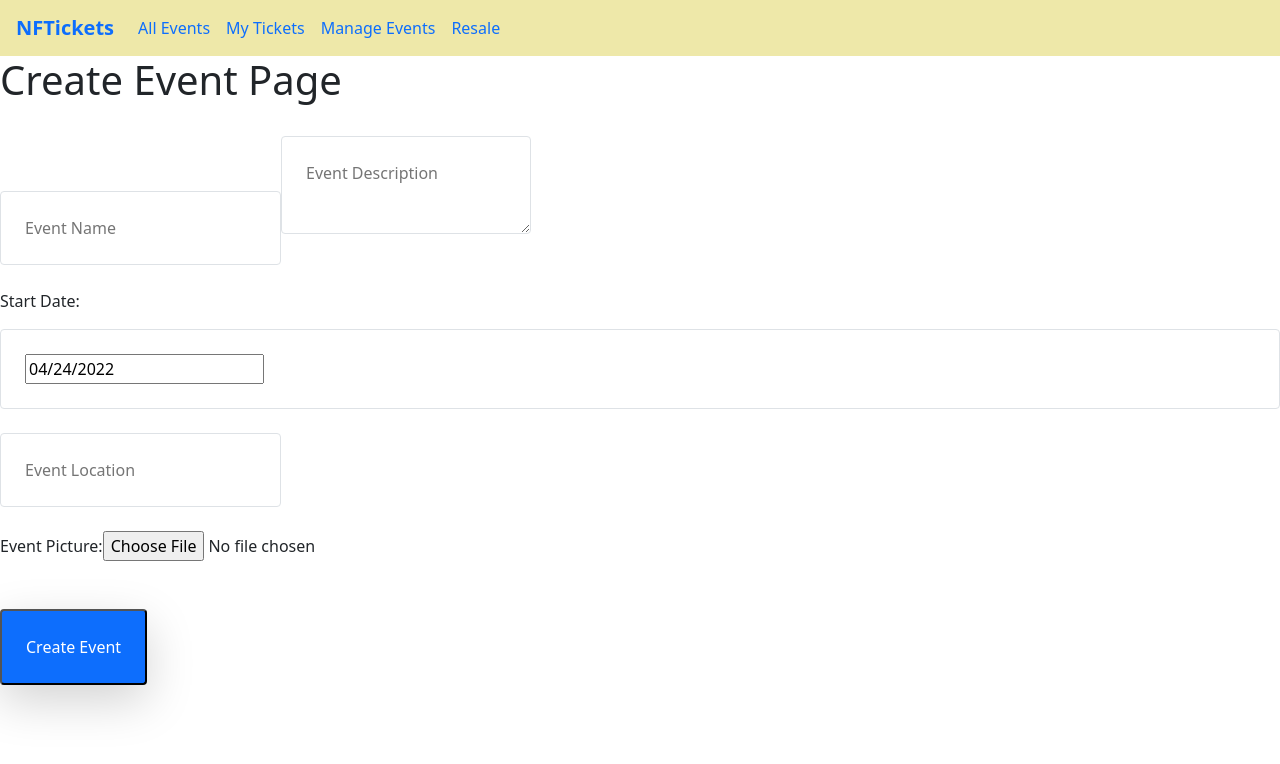
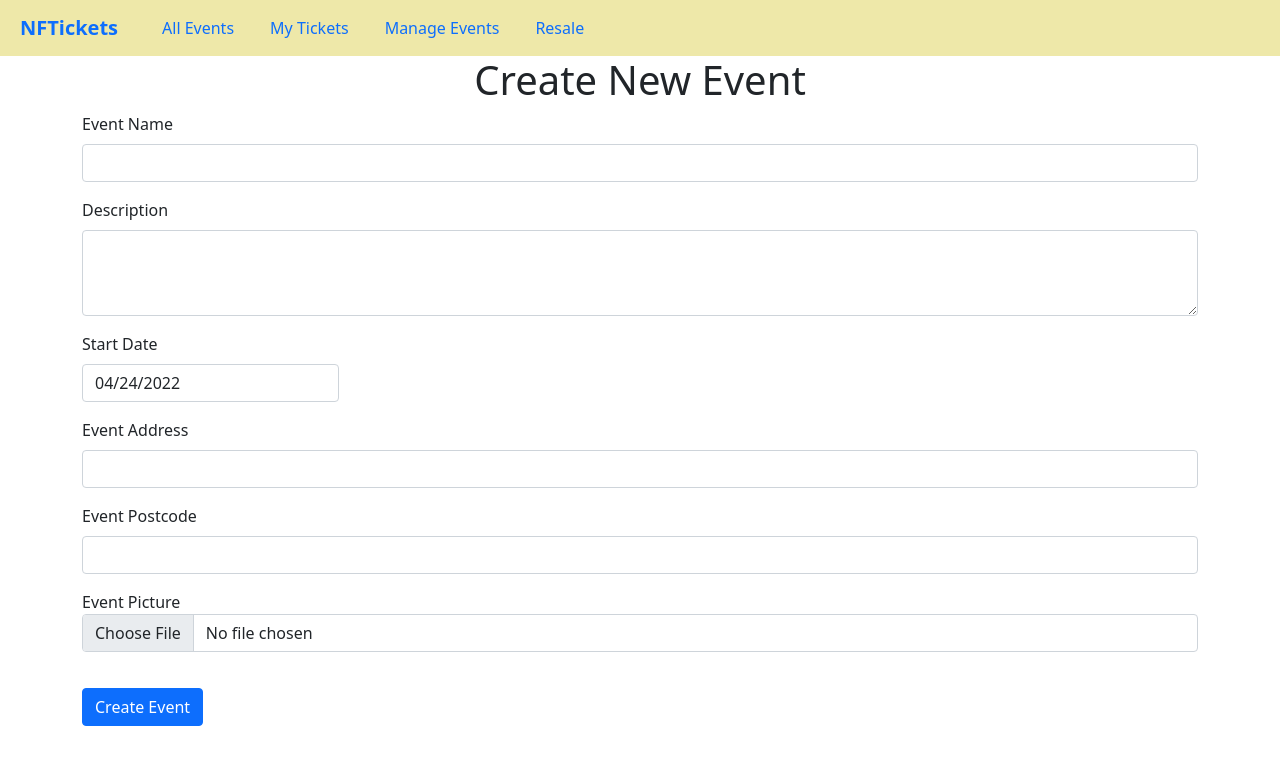
Before and after one commit to habiblawal1/NFT-Ticket-Application, a Next.js app in the folder ticket-app/: page /events/create in a window 1280 px wide. Shown: the top 764 px of the page. Built offline with nearby package versions, Linux system fonts and the light colour scheme; what ipfs-http-client would draw is missing.

Commit message:
Create Events Page

```diff
--- a/ticket-app/components/layout/Navbar.js
+++ b/ticket-app/components/layout/Navbar.js
@@ -5,7 +5,7 @@ const Navbar = () => {
   return (
     <nav className="navbar sticky-top navbar-expand-sm navbar-light bg-cream">
       <Link href="/">
-        <a className="navbar-brand mx-3 fw-bold">NFTickets</a>
+        <a className="navbar-brand fw-bold">NFTickets</a>
       </Link>
       <button
         className="navbar-toggler"
--- a/ticket-app/pages/events/create.js
+++ b/ticket-app/pages/events/create.js
@@ -17,7 +17,8 @@ export default function createEvent() {
   const [formInput, updateFormInput] = useState({
     name: "",
     description: "",
-    location: "",
+    address: "",
+    postcode: "",
   });
   const router = useRouter();
 
@@ -33,8 +34,13 @@ export default function createEvent() {
     return new Date(newDate);
   }
   async function uploadToPictureToIPFS() {
+    const placeholderUrl =
+      "https://ipfs.infura.io/ipfs/QmZcjqFN4iEHSpXU3ou1LLMFNhiP1uXcpBobDJFgHfuABP";
     //TODO - If no file is added, then use placeholder picture instead. You can put the placeholder image in public, or upload one pic to ipfs and re-use that
     //Upload Event Picture
+    if (!eventPic) {
+      return placeholderUrl;
+    }
     try {
       const added = await client.add(eventPic, {
         progress: (prog) => console.log(`received: ${prog}`),
@@ -47,20 +53,18 @@ export default function createEvent() {
   }
 
   async function uploadToIPFS() {
-    const { name, description, location } = formInput;
-    if (!name || !description || !location || !eventDate) {
+    const { name, description, address, postcode } = formInput;
+    if (!name || !description || !address || !postcode || !eventDate) {
       throw new Error("Please check you have completed all fields");
     }
 
     const fileUrl = await uploadToPictureToIPFS();
-    //TODO - Make fileURL upload optional, add validation checking for fields
-    //TODO - Form validation for location and deciding format to store location (e.g. maybe as a json object with city, postcode etc.)
     /* first, upload metadata to IPFS */
     const data = JSON.stringify({
       name,
       description,
       image: fileUrl,
-      location,
+      location: `${address}, ${postcode}`,
       eventDate: new Date(eventDate).toLocaleDateString(),
     });
 
@@ -90,53 +94,93 @@ export default function createEvent() {
       await transaction.wait();
       router.push("/events/my-events");
     } catch (error) {
-      setErr((oldErr) => [...oldErr, "Check console for new error with ETH"]);
+      setErr((oldErr) => [...oldErr, error.message]);
       console.log(error);
     }
   }
 
   return (
-    <div>
-      <h1>Create Event Page</h1>
-      <div className="flex justify-center">
-        <div className="w-1/2 flex flex-col pb-12">
+    <>
+      <div className="container">
+        <h1 className="text-center">Create New Event</h1>
+        <div className="mb-3">
+          <label htmlFor="eventName" className="form-label">
+            Event Name
+          </label>
           <input
-            placeholder="Event Name"
-            className="mt-4 border rounded p-4"
+            type="text"
+            className="form-control"
+            id="eventName"
             onChange={(e) =>
               updateFormInput({ ...formInput, name: e.target.value })
             }
+            required
           />
+        </div>
+        <div className="mb-3">
+          <label htmlFor="description" className="form-label">
+            Description
+          </label>
           <textarea
-            placeholder="Event Description"
-            className="mt-4 border rounded p-4"
+            id="description"
+            className="form-control"
+            aria-label="description"
+            rows="3"
             onChange={(e) =>
               updateFormInput({ ...formInput, description: e.target.value })
             }
-          />
-          <p className="mt-4">Start Date:</p>
-          <div className="mt-1 border rounded p-4">
+          ></textarea>
+        </div>
+        <label htmlFor="eventDate" className="form-label">
+          Start Date
+        </label>
+        <div className="input-group mb-3">
           <DatePicker
+            id="eventDate"
+            className="form-control"
             selected={eventDate}
             onChange={(date) => setEventDate(formatDate(date))}
+            required
           />
         </div>
+        <div className="mb-3">
+          <label htmlFor="address" className="form-label">
+            Event Address
+          </label>
           <input
-            placeholder="Event Location"
-            className="mt-4 border rounded p-4"
+            type="text"
+            className="form-control"
+            id="address"
             onChange={(e) =>
-              updateFormInput({ ...formInput, location: e.target.value })
+              updateFormInput({ ...formInput, address: e.target.value })
             }
+            required
           />
-          <div>
-            <label htmlFor="Picture">Event Picture: </label>
+        </div>
+        <div className="mb-3">
+          <label htmlFor="postcode" className="form-label">
+            Event Postcode
+          </label>
+          <input
+            type="text"
+            className="form-control"
+            id="postcode"
+            onChange={(e) =>
+              updateFormInput({ ...formInput, postcode: e.target.value })
+            }
+            required
+          />
+        </div>
+        <div className="mb-3">
+          <label htmlFor="Picture">Event Picture</label>
           <input
             type="file"
             name="Picture"
-              className="my-4"
+            className="form-control"
             onChange={(e) => setEventPic(e.target.files[0])}
           />
         </div>
+        <div>
           {/**If there is a file uploaded then show a preview of it */}
           {eventPic && (
             <img
@@ -145,19 +189,23 @@ export default function createEvent() {
               src={URL.createObjectURL(eventPic)}
             />
           )}
+        </div>
         <button
+          type="submit"
           onClick={addEvent}
-            className="font-bold mt-4 bg-primary text-white rounded p-4 shadow-lg"
+          style={{ marginTop: "20px" }}
+          className="btn btn-primary"
         >
           Create Event
         </button>
         <div>
           {err.map((error) => (
-              <p className="mr-6 text-red">{error}</p>
+            <p key={error} className="mr-6 text-red">
+              {error}
+            </p>
           ))}
         </div>
       </div>
-      </div>
-    </div>
+    </>
   );
 }
--- a/ticket-app/styles/globals.scss
+++ b/ticket-app/styles/globals.scss
@@ -2,12 +2,14 @@
   background-color: #eee8a9;
 }
 .navbar-brand {
+  margin-left: 20px;
   color: #0d6efd !important;
   &:hover {
     text-decoration: underline;
   }
 }
 .nav-link {
+  margin-left: 20px;
   color: #0d6efd !important;
   &:hover {
     color: white !important;
```
Also changed, not shown: ticket-app/pages/events/[id].js (+27 -8 lines), ticket-app/typechain-types/factories/TicketMarket__factory.ts (+1 -1 lines). Lines whose indentation alone changed are shown as unchanged.
